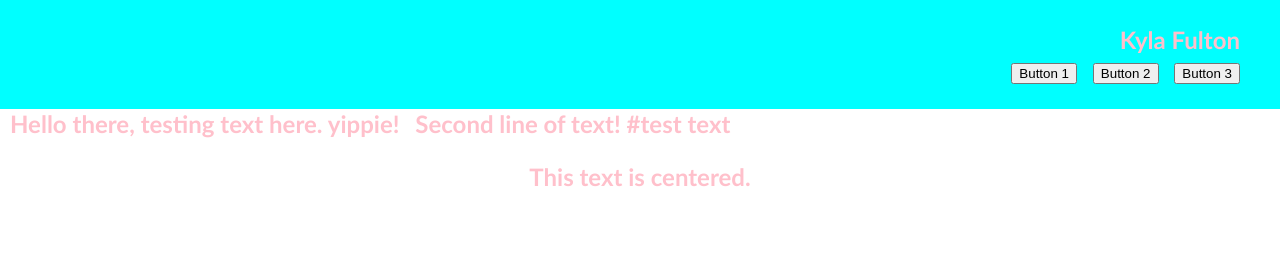
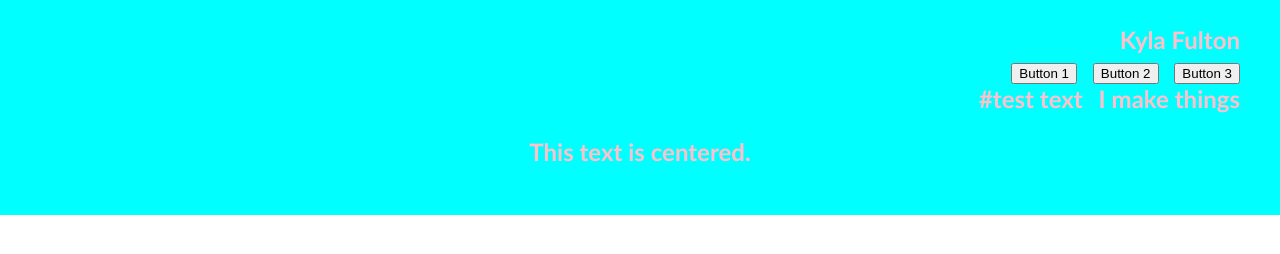
Before and after one commit to Todokicat/todokicat.github.io, a plain HTML site: page index.html in a window 1280 px wide. Drawn offline with Linux system fonts and the light colour scheme.

Commit message:
adding text

```diff
--- a/index.html
+++ b/index.html
@@ -41,13 +41,6 @@
 </body>
 </html>
 <!--END TEST BUTTONS---->
-                </ul>
-            </nav>
-        </header>
-    </body>
-    <li>Hello there, testing text here. yippie!</li>
-    <li>Second line of text!</li>
-</html>
 
 #test text
 
@@ -56,7 +49,8 @@
 <head>
   <meta charset="UTF-8">
   <meta name="viewport" content="width=device-width, initial-scale=1.0">
-  <title>Centered Text</title>
+  <title>Hello! Welcome to my website!</title>
+  <li>I make things</li>
   <style>
     .centered-text {
       text-align: center;
```
